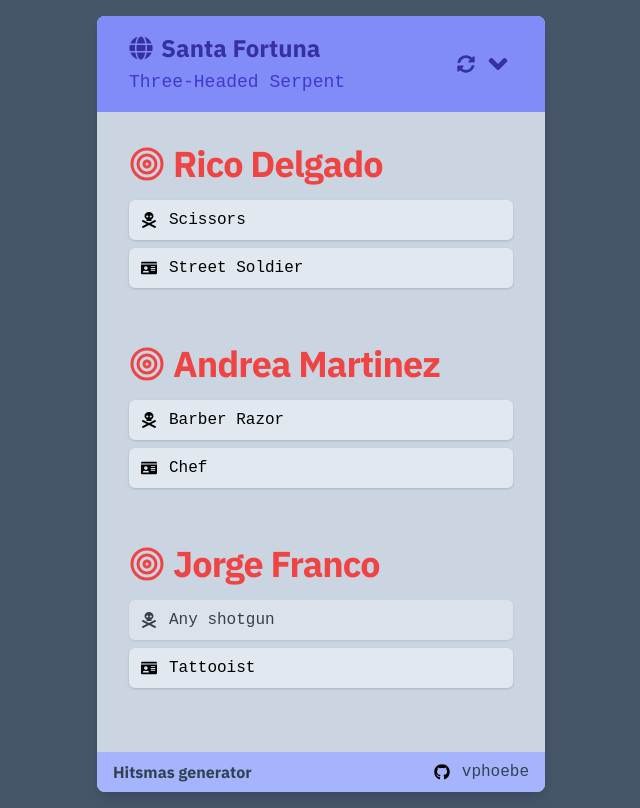
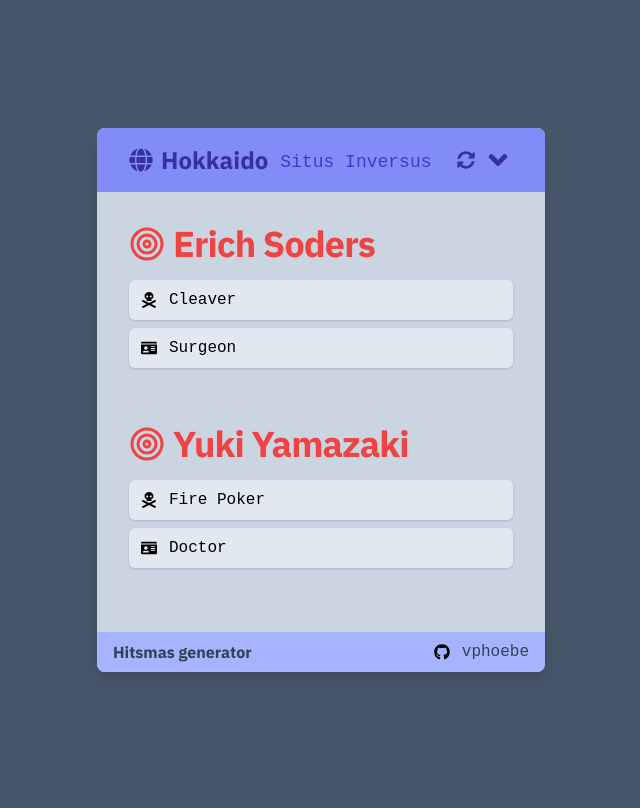
Before and after one commit to vphoebe/hitsmas, a React (Create React App) app: page / in a window 1280 px wide. Shown: the whole page, without its empty margins (319-959 px from the left). Built offline with nearby package versions, Linux system fonts and the light colour scheme; a web font is replaced by a local one.

Commit message:
chore: add h1 levels

```diff
--- /dev/null
+++ b/src/data/hitman1/club27.ts
@@ -0,0 +1,34 @@
+import { MissionType } from "../../types";
+
+const club27: MissionType = {
+  location: "Bangkok",
+  title: "Club 27",
+  version: 1,
+  targets: ["Jordan Cross", "Ken Morgan"],
+  disguises: [
+    { name: "Casual Suit", outfit: false },
+    { name: "Abel de Silva" },
+    { name: "Exterminator" },
+    { name: "Groundskeeper" },
+    { name: "Hotel Security" },
+    { name: "Hotel Staff" },
+    { name: "Jordan Cross' Bodyguard" },
+    { name: "Kitchen Staff" },
+    { name: "Morgan's Bodyguard" },
+    { name: "Recording Crew" },
+    { name: "Stalker" },
+    { name: "Waiter" },
+  ],
+  weapons: [
+    { name: "Cleaver" },
+    { name: "Fire Axe" },
+    { name: "Hatchet" },
+    { name: "Katana" },
+    { name: "Kitchen Knife" },
+    { name: "Letter Opener" },
+    { name: "Sapper's Axe" },
+    { name: "Screwdriver" },
+  ],
+};
+
+export default club27;
--- /dev/null
+++ b/src/data/hitman1/freedomFighters.ts
@@ -0,0 +1,28 @@
+import { MissionType } from "../../types";
+
+const freedomFighters: MissionType = {
+  location: "Colorado",
+  title: "Freedom Fighters",
+  version: 1,
+  targets: ["Sean Rose", "Penelope Graves", "Ezra Berg", "Maya Parvati"],
+  disguises: [
+    { name: "Tactical Gear", outfit: false },
+    { name: "Explosives Specialist" },
+    { name: "Hacker" },
+    { name: "Militia Cook" },
+    { name: "Militia Elite" },
+    { name: "Militia Spec Ops" },
+    { name: "Militia Soldier" },
+    { name: "Militia Technician" },
+    { name: "Point Man" },
+    { name: "Scarecrow" },
+  ],
+  weapons: [
+    { name: "Cleaver" },
+    { name: "Kitchen Knife" },
+    { name: "Old Axe" },
+    { name: "Screwdriver" },
+  ],
+};
+
+export default freedomFighters;
--- /dev/null
+++ b/src/data/hitman1/gildedCage.ts
@@ -0,0 +1,39 @@
+import { MissionType } from "../../types";
+
+const gildedCage: MissionType = {
+  location: "Marrakesh",
+  title: "A Gilded Cage",
+  version: 1,
+  targets: ["Claus Hugo Strandberg", "Reza Zaydan"],
+  disguises: [
+    { name: "Summer Suit", outfit: false },
+    { name: "Bodyguard" },
+    { name: "Cameraman" },
+    { name: "Consulate Intern" },
+    { name: "Consulate Janitor" },
+    { name: "Consulate Security" },
+    { name: "Elite Soldier" },
+    { name: "Food Vendor" },
+    { name: "Fortune Teller" },
+    { name: "Handyman" },
+    { name: "Headmaster" },
+    { name: "Local Printing Crew" },
+    { name: "Masseur" },
+    { name: "Military Officer" },
+    { name: "Prisoner" },
+    { name: "Shopkeeper" },
+    { name: "Waiter" },
+  ],
+  weapons: [
+    { name: "Battle Axe" },
+    { name: "Cleaver" },
+    { name: "Fire Axe" },
+    { name: "Folding Knife" },
+    { name: "Letter Opener" },
+    { name: "Saber" },
+    { name: "Scissors" },
+    { name: "Screwdriver" },
+  ],
+};
+
+export default gildedCage;
--- a/src/data/hitman1/showstopper.ts
+++ b/src/data/hitman1/showstopper.ts
@@ -6,7 +6,7 @@ const showstopper: MissionType = {
   version: 1,
   targets: ["Viktor Novikov", "Dalia Margolis"],
   disguises: [
-    { name: "Tuxedo" },
+    { name: "Tuxedo", outfit: false },
     { name: "Auction Staff" },
     { name: "Chef" },
     { name: "CICADA Bodyguard" },
@@ -15,10 +15,7 @@ const showstopper: MissionType = {
     { name: "Security Guard" },
     { name: "Stylist" },
     { name: "Sheikh" },
-    {
-      name: "Tech Crew",
-      url: "https://hitman.fandom.com/wiki/Tech_Crew_(outfit)",
-    },
+    { name: "Tech Crew" },
     { name: "Vampire Magician" },
   ],
   weapons: [
--- /dev/null
+++ b/src/data/hitman1/situsInversus.ts
@@ -0,0 +1,41 @@
+import { MissionType } from "../../types";
+
+const situsInversus: MissionType = {
+  location: "Hokkaido",
+  title: "Situs Inversus",
+  version: 1,
+  targets: ["Erich Soders", "Yuki Yamazaki"],
+  disguises: [
+    { name: "VIP Patient", outfit: false },
+    { name: "Baseball Player" },
+    { name: "Bodyguard" },
+    { name: "Chef" },
+    { name: "Chief Surgeon" },
+    { name: "Doctor" },
+    { name: "Handyman" },
+    { name: "Helicopter Pilot" },
+    { name: "Hospital Director" },
+    { name: "Morgue Doctor" },
+    { name: "Motorcyclist" },
+    { name: "Ninja" },
+    { name: "Patient" },
+    { name: "Resort Security" },
+    { name: "Resort Staff" },
+    { name: "Surgeon" },
+    { name: "VIP Patient (Dexter)" },
+    { name: "VIP Patient (Portman)" },
+    { name: "Yoga Instructor" },
+  ],
+  weapons: [
+    { name: "Cleaver" },
+    { name: "Fire Axe" },
+    { name: "Fire Poker" },
+    { name: "Katana" },
+    { name: "Kitchen Knife" },
+    { name: "Scalpel" },
+    { name: "Scissors" },
+    { name: "Screwdriver" },
+  ],
+};
+
+export default situsInversus;
--- /dev/null
+++ b/src/data/hitman1/worldOfTomorrow.ts
@@ -0,0 +1,55 @@
+import { MissionType } from "../../types";
+
+const worldOfTomorrow: MissionType = {
+  location: "Sapienza",
+  title: "World of Tomorrow",
+  version: 1,
+  targets: ["Silvio Caruso", "Francesca De Santis"],
+  disguises: [
+    { name: "Italian Suit", outfit: false },
+    { name: "Biolab Security" },
+    { name: "Bodyguard" },
+    { name: "Bohemian" },
+    { name: "Butler" },
+    { name: "Church Staff" },
+    { name: "Cyclist" },
+    { name: "Delivery Man" },
+    { name: "Dr. Oscar Lafayette" },
+    { name: "Gardener" },
+    { name: "Green Plumber" },
+    { name: "Hazmat Suit" },
+    { name: "Housekeeper" },
+    { name: "Kitchen Assistant" },
+    { name: "Lab Technician" },
+    { name: "Mansion Chef" },
+    { name: "Mansion Security" },
+    { name: "Mansion Staff" },
+    { name: "Plague Doctor" },
+    { name: "Priest" },
+    { name: "Private Detective" },
+    { name: "Red Plumber" },
+    { name: "Roberto Vargas" },
+    { name: "Store Clerk" },
+    { name: "Street Performer" },
+    { name: "Waiter" },
+  ],
+  weapons: [
+    { name: "Amputation Knife" },
+    { name: "Battle Axe" },
+    { name: "Circumcision Knife" },
+    { name: "Combat Knife" },
+    { name: "Fire Axe" },
+    { name: "Fire Poker" },
+    { name: "Folding Knife" },
+    { name: "Hatchet" },
+    { name: "Katana" },
+    { name: "Kitchen Knife" },
+    { name: "Letter Opener" },
+    { name: "Old Axe" },
+    { name: "Saber" },
+    { name: "Scissors" },
+    { name: "Screwdriver" },
+  ],
+};
+
+export default worldOfTomorrow;
--- a/src/data/hitman2/finishLine.ts
+++ b/src/data/hitman2/finishLine.ts
@@ -7,8 +7,8 @@ const finishLine: MissionType = {
   targets: ["Sierra Knox", "Robert Knox"],
   disguises: [
     { name: "Florida Fit" },
-    { name: "Any racing driver", generic: true },
-    { name: "Any mechanic", generic: true },
+    { name: "Any racing driver", link: false },
+    { name: "Any mechanic", link: false },
     { name: "Event Security" },
     { name: "Event Crew" },
     { name: "Florida Man" },
--- a/src/data/index.ts
+++ b/src/data/index.ts
@@ -4,12 +4,27 @@ import showstopper from "./hitman1/showstopper";
 import finishLine from "./hitman2/finishLine";
 import threeHeadedSerpent from "./hitman2/threeHeadedSerpent";
 import apexPredator from "./hitman3/apexPredator";
+import worldOfTomorrow from "./hitman1/worldOfTomorrow";
+import gildedCage from "./hitman1/gildedCage";
+import club27 from "./hitman1/club27";
+import freedomFighters from "./hitman1/freedomFighters";
+import situsInversus from "./hitman1/situsInversus";
 
 const data: DataType = {
   global: {
     weapons: globalWeapons,
   },
-  missions: [showstopper, finishLine, threeHeadedSerpent, apexPredator],
+  missions: [
+    showstopper,
+    worldOfTomorrow,
+    gildedCage,
+    club27,
+    freedomFighters,
+    situsInversus,
+    finishLine,
+    threeHeadedSerpent,
+    apexPredator,
+  ],
 };
 
 export default data;
```
